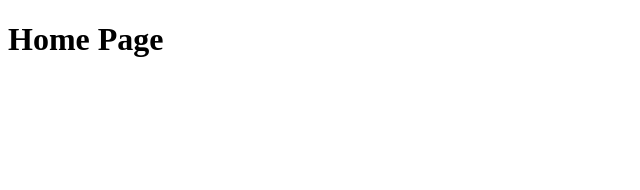
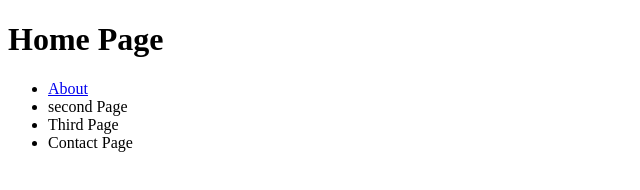
Before and after one commit to AK6001/html-project2, a plain HTML site: page index.html in a window 1280 px wide. Shown: the whole page, without its empty margins (0-640 px from the left). Drawn offline with Linux system fonts and the light colour scheme.

Commit message:
git commit

```diff
--- a/index.html
+++ b/index.html
@@ -7,4 +7,12 @@
     </head>
     <body>
         <h1>Home Page</h1>
+        <ul>
+            <li><a href="./about.html">About</a></li>
+            <li>second Page</li>
+            <li>Third Page</li>
+            <li>Contact Page</li>
+            </ul>
+
     </body>
+    </html>
```
Also changed, not shown: about.html (+2 -4 lines).
